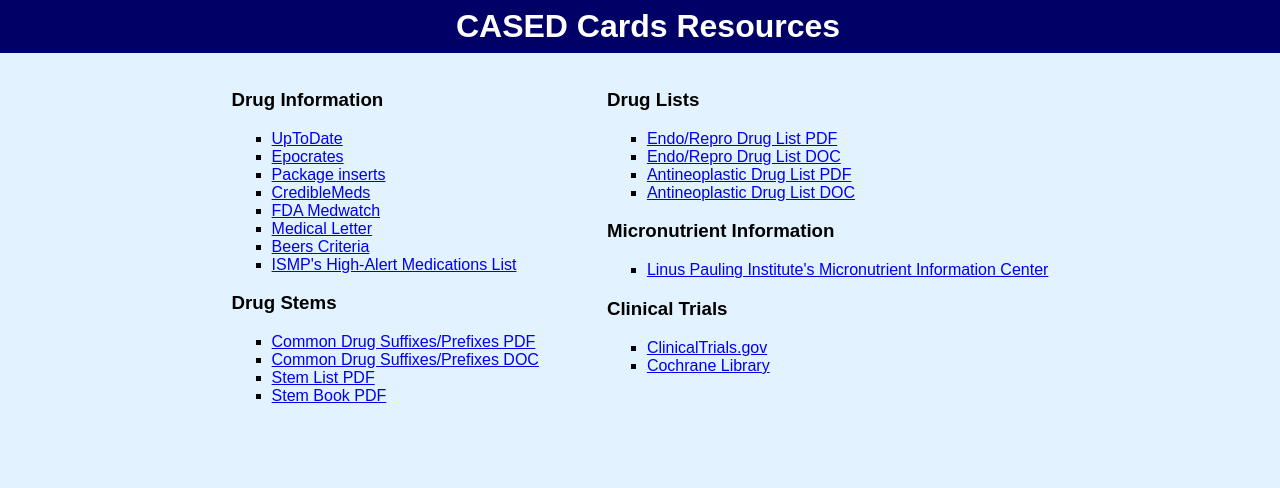
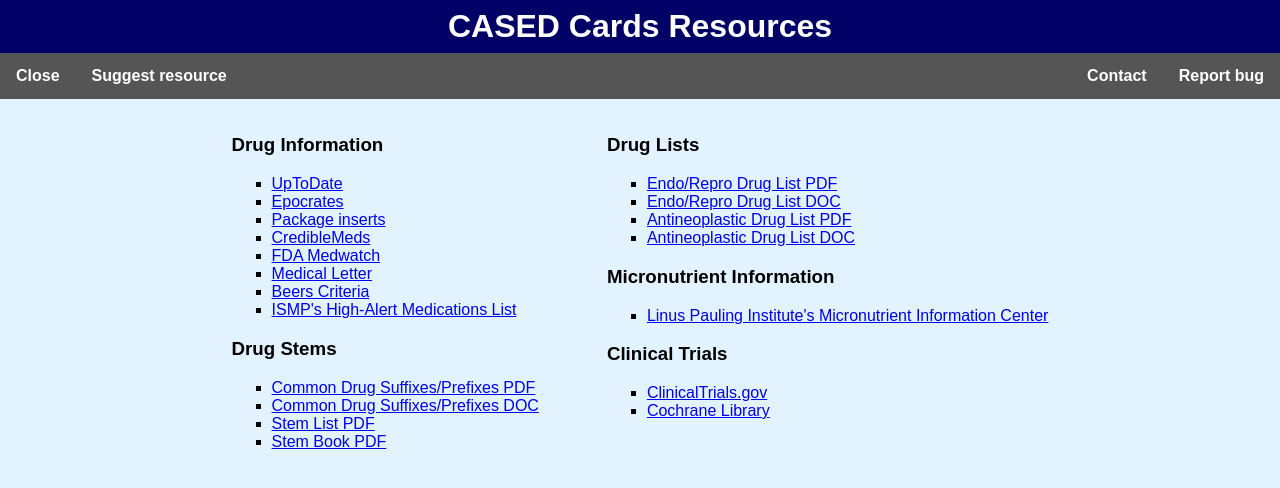
Before and after one commit to dkats/CASEDCards, a plain HTML site: page resources.html in a window 1280 px wide. Drawn offline with Linux system fonts and the light colour scheme.

Commit message:
Finished resources, finished formatting on index.html

```diff
--- a/css/main.css
+++ b/css/main.css
@@ -36,7 +36,7 @@
 	width: 20%;
 	height: 100%;
 	overflow: auto;
-	background-color: #d6edff;
+	background-color: #ceeaff;
 }
 
 li {
@@ -64,7 +64,7 @@
 	padding: 8px 16px;
 }
 
-nav li:active {
+nav li.active {
 	background-color: #0066cc;
 	color: white;
 }
--- a/css/resources.css
+++ b/css/resources.css
@@ -4,9 +4,12 @@
 	margin: 0px;
 }
 
-header {
+.header-wrapper {
 	position: fixed;
 	width: 100%;
+}
+
+header {
 	padding: 6pt;
 	color: white;
 	background-color: #000066;
@@ -16,10 +19,36 @@
 	font-weight: bold;
 }
 
+ul.menu {
+	list-style-type: none;
+	margin: 0;
+	padding: 0;
+	overflow: auto;
+	background-color: #555;
+	width: 100%;
+}
+
+ul.menu li {
+	color: #000;
+	text-decoration: none;
+	font-weight: bold;
+	cursor: pointer;
+	float: left;
+	display: inline;
+	text-align: center;
+    padding: 14px 16px;
+	color: white;
+}
+
+ul.menu li:hover:not(.active) {
+	background-color: #f1f1f1;
+	color: black;
+}
+
 article {
 	display: inline-block;
 	width: 94%;
-	margin-top: 40pt;
+	margin-top: 74pt;
 	margin-left: 3%;
 	overflow: auto;
 }
--- a/resources.html
+++ b/resources.html
@@ -8,7 +8,16 @@
 </head>
 <body>
 
+<div class="header-wrapper">
 <header>CASED Cards Resources</header>
+
+<ul class="menu">
+	<li onclick="window.close();">Close</li>
+	<li onclick="window.open('mailto:djk175@case.edu?subject=CASEDcards suggested resource');">Suggest resource</li>
+	<li style="float:right;" onclick="window.open('mailto:djk175@case.edu?subject=CASEDcards bug! Ew!');">Report bug</li>
+	<li style="float:right;" onclick="window.open('mailto:djk175@case.edu?subject=CASEDcards question');">Contact</li>
+</ul>
+</div>
 
 <article>
 <table>
```
Also changed, not shown: index.html (+1 -1 lines), js/CASEDcard.js (+9 -1 lines).
